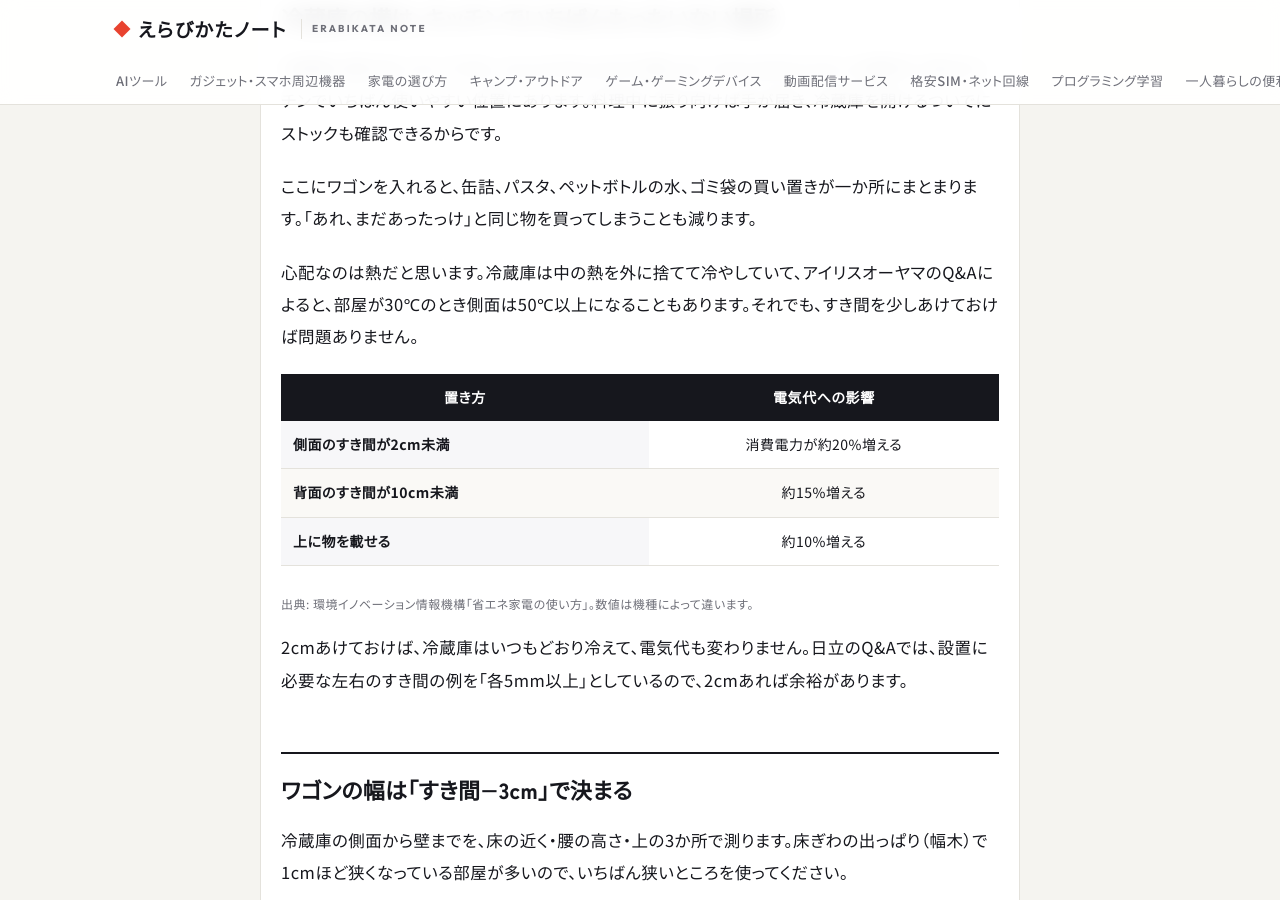
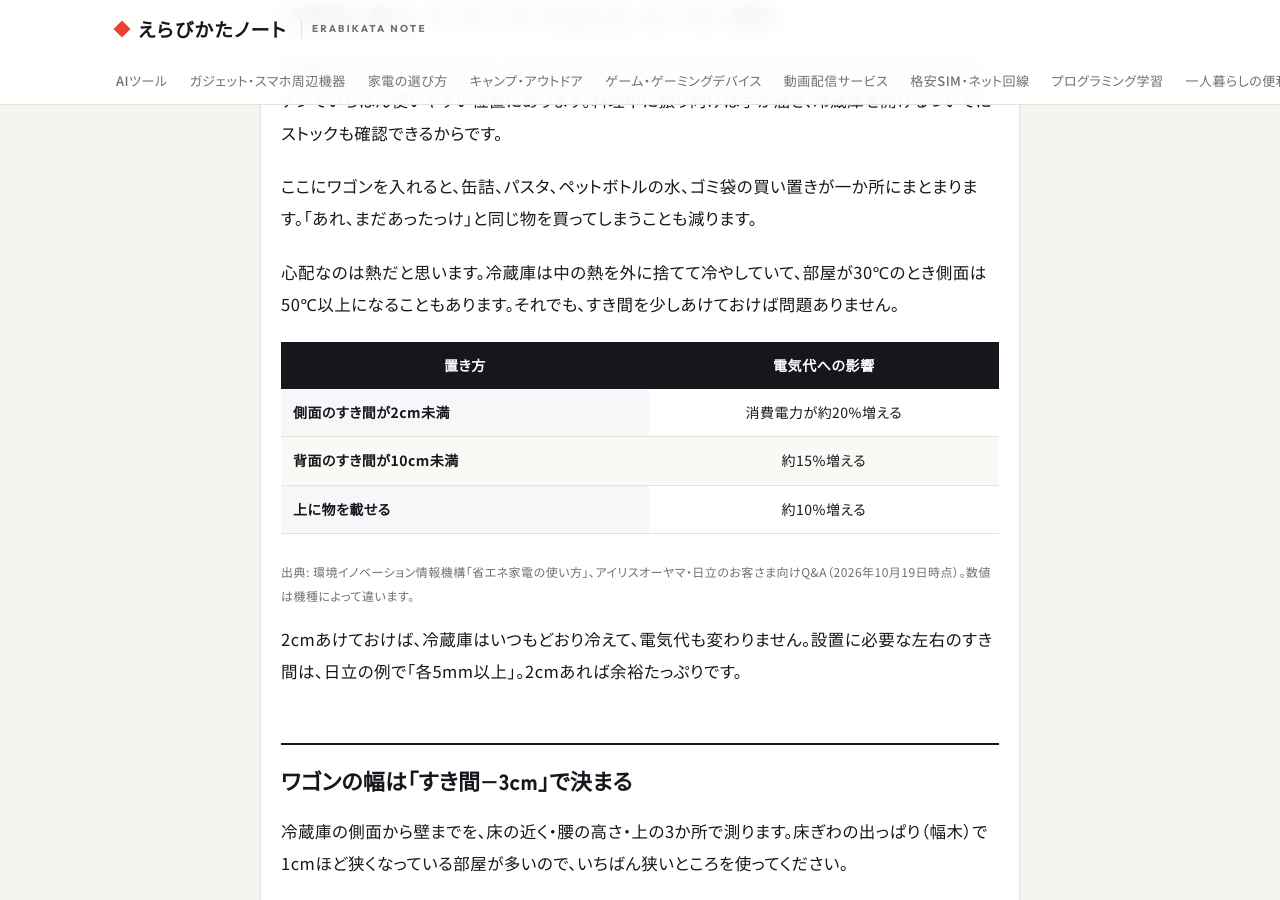
Before and after one commit to SakO377/blog, a Jekyll site: the page built from _posts/2026-10-19-reizouko-yoko-sukima-netsu.md, in a window 1280 px wide and 900 px high, scrolled down 1516 px. Built offline with Jekyll 4.4.1, drawn with Linux system fonts in a browser that asks for light colours; some of the changed text lies outside the part shown.

Commit message:
出どころを本文から表の下の出典行へ移す
Co-Authored-By: Claude Opus 5.5 (1M context) <noreply@anthropic.com>
Claude-Session: https://claude.ai/code/session_016e9maTMHknZdgZG5uHBeHB

```diff
--- a/_posts/2026-10-19-reizouko-yoko-sukima-netsu.md
+++ b/_posts/2026-10-19-reizouko-yoko-sukima-netsu.md
@@ -23,7 +23,7 @@ description: "冷蔵庫の横のすき間は、冷蔵庫との間を2cmあけれ
 
 ここにワゴンを入れると、缶詰、パスタ、ペットボトルの水、ゴミ袋の買い置きが一か所にまとまります。「あれ、まだあったっけ」と同じ物を買ってしまうことも減ります。
 
-心配なのは熱だと思います。冷蔵庫は中の熱を外に捨てて冷やしていて、アイリスオーヤマのQ&Aによると、部屋が30℃のとき側面は50℃以上になることもあります。それでも、すき間を少しあけておけば問題ありません。
+心配なのは熱だと思います。冷蔵庫は中の熱を外に捨てて冷やしていて、部屋が30℃のとき側面は50℃以上になることもあります。それでも、すき間を少しあけておけば問題ありません。
 
 <div class="ctable-wrap" markdown="1">
 
@@ -34,9 +34,9 @@ description: "冷蔵庫の横のすき間は、冷蔵庫との間を2cmあけれ
 | 上に物を載せる | 約10%増える |
 
 </div>
-<p class="source">出典: 環境イノベーション情報機構「省エネ家電の使い方」。数値は機種によって違います。</p>
+<p class="source">出典: 環境イノベーション情報機構「省エネ家電の使い方」、アイリスオーヤマ・日立のお客さま向けQ&A（2026年10月19日時点）。数値は機種によって違います。</p>
 
-2cmあけておけば、冷蔵庫はいつもどおり冷えて、電気代も変わりません。日立のQ&Aでは、設置に必要な左右のすき間の例を「各5mm以上」としているので、2cmあれば余裕があります。
+2cmあけておけば、冷蔵庫はいつもどおり冷えて、電気代も変わりません。設置に必要な左右のすき間は、日立の例で「各5mm以上」。2cmあれば余裕たっぷりです。
 
 ## ワゴンの幅は「すき間−3cm」で決まる
 
@@ -109,7 +109,7 @@ description: "冷蔵庫の横のすき間は、冷蔵庫との間を2cmあけれ
 
 <details class="faq"><summary>冷蔵庫の側面がかなり熱い。故障？</summary>
 
-アイリスオーヤマのQ&Aによると、置いた直後や暑い日、食品をたくさん入れたあとは熱くなりやすいそうです。冷えが悪い状態が続くときは、メーカーに点検を相談してください。
+置いた直後や暑い日、食品をたくさん入れたあとは、側面が熱くなりやすくなります。冷えが悪い状態が続くときは、メーカーに点検を相談してください。
 
 </details>
 
```
Also changed, not shown: _posts/2026-10-19-kotatsu-hitoriyou-60-75.md (+3 -1 lines).
